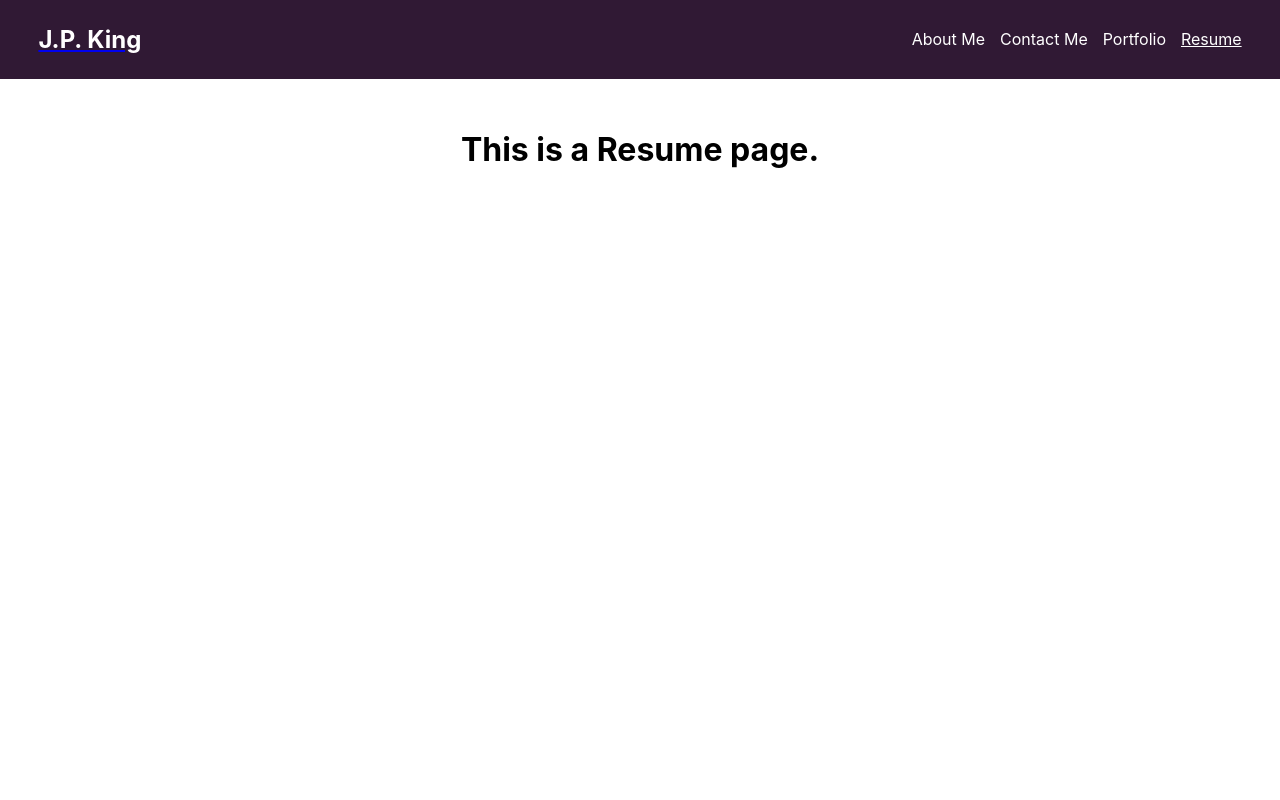
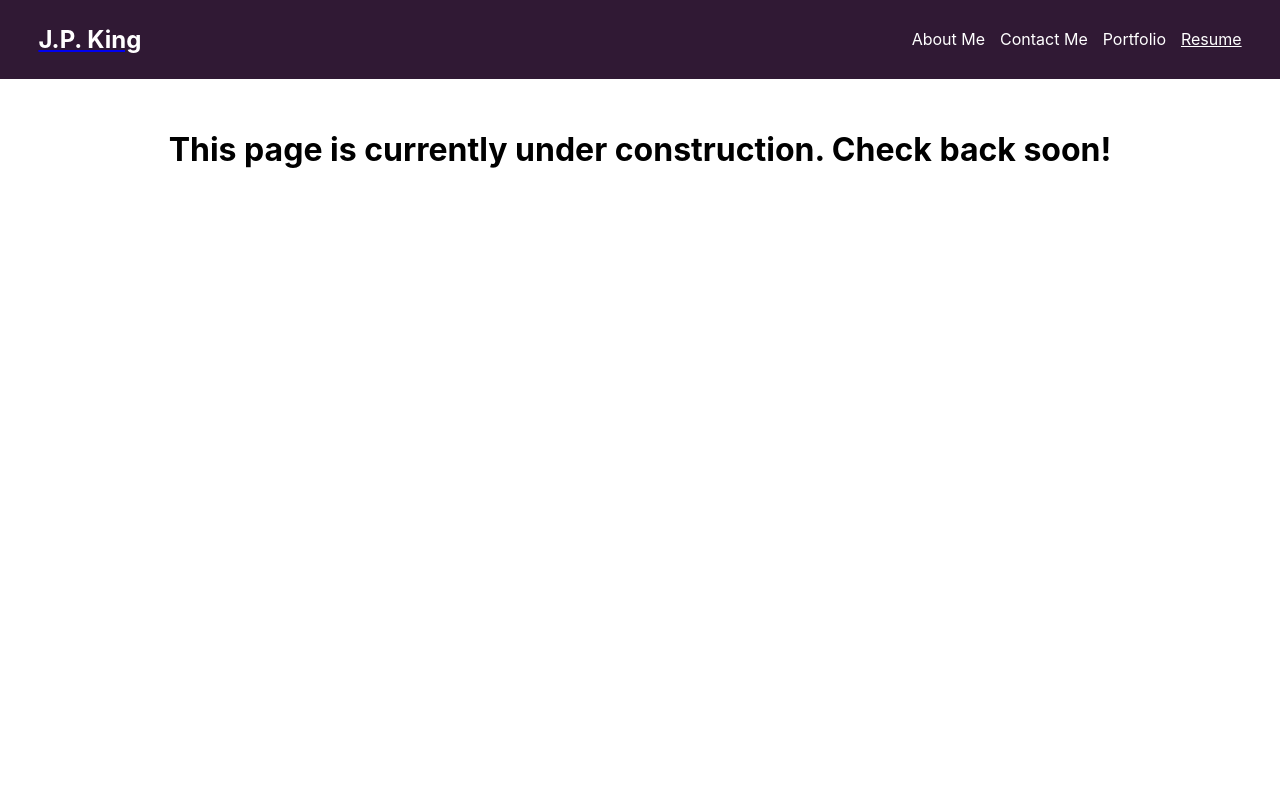
Before and after one commit to jp-king-1337/react_portfolio, a React (Create React App) app: page /resume in a window 1280 px wide. Shown: the top 800 px of the page. Built offline with nearby package versions, Linux system fonts and the light colour scheme.

Commit message:
Message on resume page

```diff
--- a/src/pages/Resume.js
+++ b/src/pages/Resume.js
@@ -2,7 +2,7 @@ export default function Resume() {
     return (
         <>
             <div className="app-container">
-                <h1 className="text-center">This is a Resume page.</h1>
+                <h1 className="text-center">This page is currently under construction. Check back soon!</h1>
             </div>
         </>
     )
```
Also changed, not shown: todo.txt.
